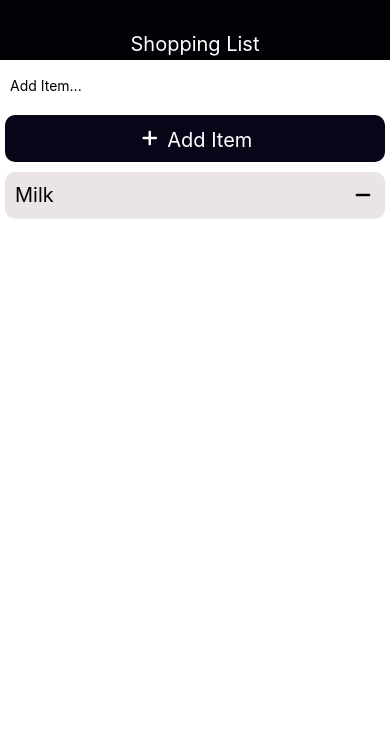
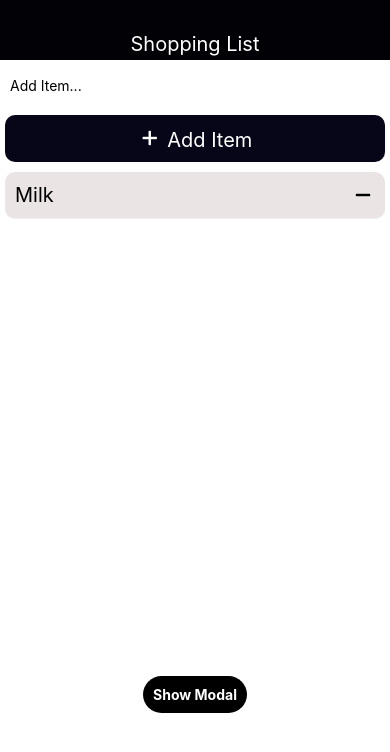
Before and after one commit to ArkhamKnightXD/shopping-mobile-app, a React Native app: screen / in a window 390 px wide. Shown: the top 752 px of the page. Built offline with nearby package versions, Linux system fonts and the light colour scheme.

Commit message:
Agregado modal, y solucionando problema con id repetidos a la hora de crear nuevo elemento.

```diff
--- a/App.tsx
+++ b/App.tsx
@@ -3,6 +3,7 @@
 import ListItem from "./components/ListItem";
 import AddItem from "./components/AddItem";
 import useStyles from "./components/useStyles";
+import ModalNative from "./components/ModalNative";
 // import axios from "axios";
 
 // const URL = "http://localhost:88";
@@ -44,7 +45,7 @@
 
             setItems(previousItem => {
 
-                return [{id: 5, text}, ...previousItem];
+                return [{id: Math.random(), text}, ...previousItem];
             });
         }
     };
@@ -64,6 +65,8 @@
                 <ListItem item={item} deleteItem={deleteItem}/>
             )}/>
 
+            <ModalNative/>
+
         </View>
     );
 }
--- /dev/null
+++ b/components/ModalNative.tsx
@@ -0,0 +1,39 @@
+import {useState} from 'react';
+import {Pressable, View, Text, Modal} from "react-native";
+import useModalStyle from "./useModalStyle";
+
+const styles = useModalStyle();
+
+const ModalNative = () => {
+
+    const [modalVisible, setModalVisible] = useState(false);
+
+
+    return (
+        <View style={styles.centeredView}>
+            <Modal
+                animationType="slide"
+                transparent={true}
+                visible={modalVisible}
+                onRequestClose={() => setModalVisible(!modalVisible)}>
+
+                <View style={styles.centeredView}>
+                    <View style={styles.modalView}>
+                        <Text style={styles.modalText}>Hello World!</Text>
+                        <Pressable
+                            style={[styles.button, styles.buttonClose]}
+                            onPress={() => setModalVisible(!modalVisible)}>
+                            <Text style={styles.textStyle}>Hide Modal</Text>
+                        </Pressable>
+                    </View>
+                </View>
+            </Modal>
+
+            <Pressable style={[styles.button, styles.buttonOpen]} onPress={() => setModalVisible(true)}>
+                <Text style={styles.textStyle}>Show Modal</Text>
+            </Pressable>
+        </View>
+    );
+};
+
+export default ModalNative;
--- /dev/null
+++ b/components/useModalStyle.js
@@ -0,0 +1,50 @@
+import {StyleSheet} from "react-native";
+
+const useModalStyle = () => {
+
+    return StyleSheet.create({
+        centeredView: {
+            flex: 1,
+            justifyContent: 'center',
+            alignItems: 'center',
+            marginTop: 22,
+        },
+        modalView: {
+            margin: 20,
+            backgroundColor: 'white',
+            borderRadius: 20,
+            padding: 35,
+            alignItems: 'center',
+            shadowColor: '#000',
+            shadowOffset: {
+                width: 0,
+                height: 2,
+            },
+            shadowOpacity: 0.25,
+            shadowRadius: 4,
+            elevation: 5,
+        },
+        button: {
+            borderRadius: 20,
+            padding: 10,
+            elevation: 2,
+        },
+        buttonOpen: {
+            backgroundColor: '#000000',
+        },
+        buttonClose: {
+            backgroundColor: '#000000',
+        },
+        textStyle: {
+            color: 'white',
+            fontWeight: 'bold',
+            textAlign: 'center',
+        },
+        modalText: {
+            marginBottom: 15,
+            textAlign: 'center',
+        },
+    });
+};
+
+export default useModalStyle;
```
Also changed, not shown: 1 other file (tests, documents, lock files or other folders).
